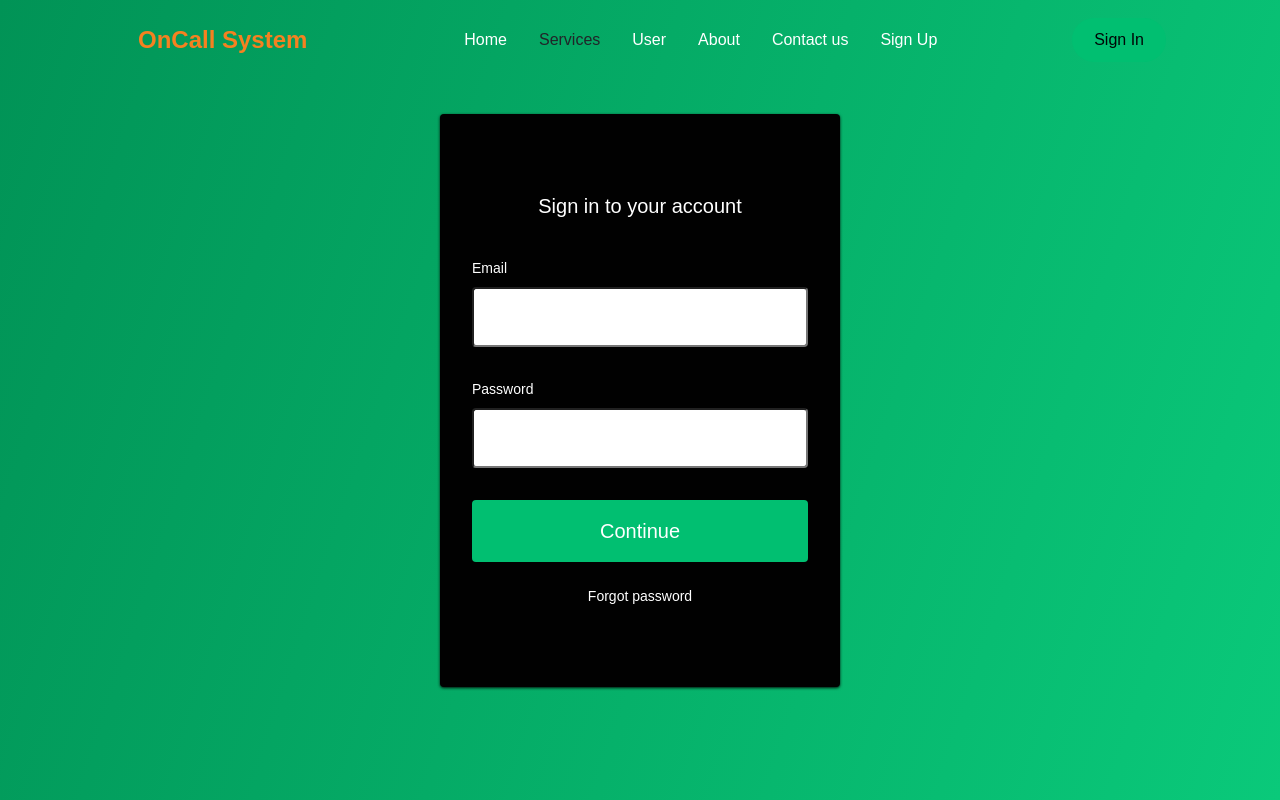
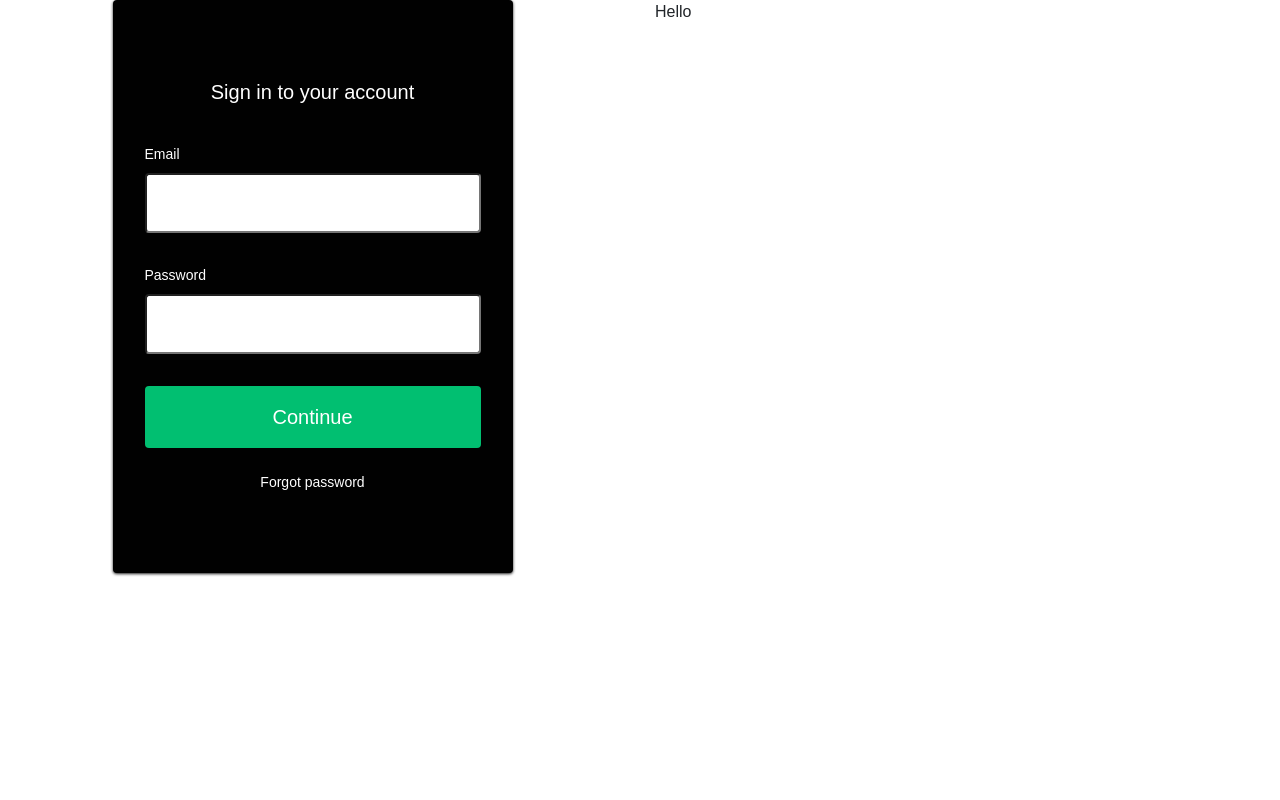
Before and after one commit to DilanMDA/OnCall-System-client, a React (Create React App) app: page /user in a window 1280 px wide. Built offline with nearby package versions, Linux system fonts and the light colour scheme; the HTML template or start-up script is replaced by a standard one; a web font is replaced by a local one.

Commit message:
route fixed

```diff
--- a/src/App.js
+++ b/src/App.js
@@ -12,9 +12,10 @@ function App() {
       <Switch>
         <Route path='/' component={DefaultLayout(Home)} exact />
         <Route path='/signin' component={SigninPage} exact />
-        <Route path='/user' component={DefaultLayout(UserPage)} exact />
+        {/* <Route path='/user' component={DefaultLayout(UserPage)} exact /> */}
+        <Route path='/user' component={(UserPage)} exact />
+
         <Route path='/about' component={DefaultLayout(AboutUs)} exact />
-
       </Switch>
     </Router>
   );
--- a/src/Signin/index.jsx
+++ b/src/Signin/index.jsx
@@ -15,7 +15,7 @@ import {
 const SignIn = () => {
   return (
     <>
-      <Container>
+      {/* <Container> */}
       <FormWrap>
         {/* <Icon to='/'>OnCall System</Icon> */}
         <FormContent>
@@ -30,7 +30,7 @@ const SignIn = () => {
           </Form>
         </FormContent>
       </FormWrap>
-      </Container>
+      {/* </Container> */}
     </>
   );
 };
--- a/src/modules/User/User.jsx
+++ b/src/modules/User/User.jsx
@@ -11,10 +11,12 @@ const User = () => {
   };
 
   return (
-    <>
-      <SignIn />
-      User...
-    </>
+    <div className="row">
+      <div className="col-6 col-sm-6 col-md-6 col-lg-6 col-xl-6">
+        <SignIn />
+      </div>
+      <div className="col-6 col-sm-6 col-md-6 col-lg-6 col-xl-6">Hello</div>
+    </div>
   );
 };
 
```
Also changed, not shown: 1 other file (tests, documents, lock files or other folders). Lines whose indentation alone changed are shown as unchanged.
